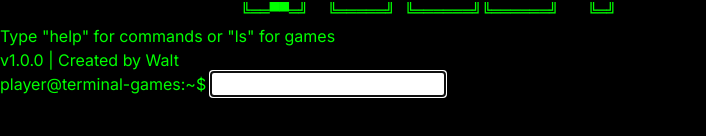
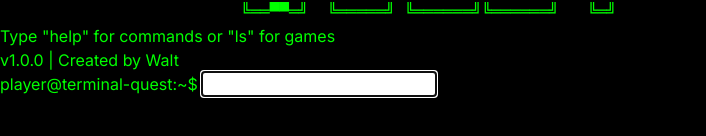
Before and after one commit to joeyadelman/terminal-games, a Next.js app: page / in a window 1280 px wide. Shown: the part 288-424 px from the top of the page, without its empty margins (0-706 px from the left). Built offline with nearby package versions, Linux system fonts and the light colour scheme.

Commit message:
update name

```diff
--- a/src/components/Terminal.tsx
+++ b/src/components/Terminal.tsx
@@ -303,7 +303,7 @@ export function Terminal() {
           {commands.map((cmd, i) => (
             <div key={i} className="mb-2">
               <div>
-                <span className="text-green-500">{playerName}@terminal-games:~$ </span>
+                <span className="text-green-500">{playerName}@terminal-quest:~$ </span>
                 {cmd.command}
               </div>
               <div className="whitespace-pre-line">{cmd.output}</div>
@@ -311,7 +311,7 @@ export function Terminal() {
           ))}
 
           <div className="flex">
-            <span className="text-green-500">{playerName}@terminal-games:~$ </span>
+            <span className="text-green-500">{playerName}@terminal-quest:~$ </span>
             <input
               type="text"
               value={currentInput}
```
